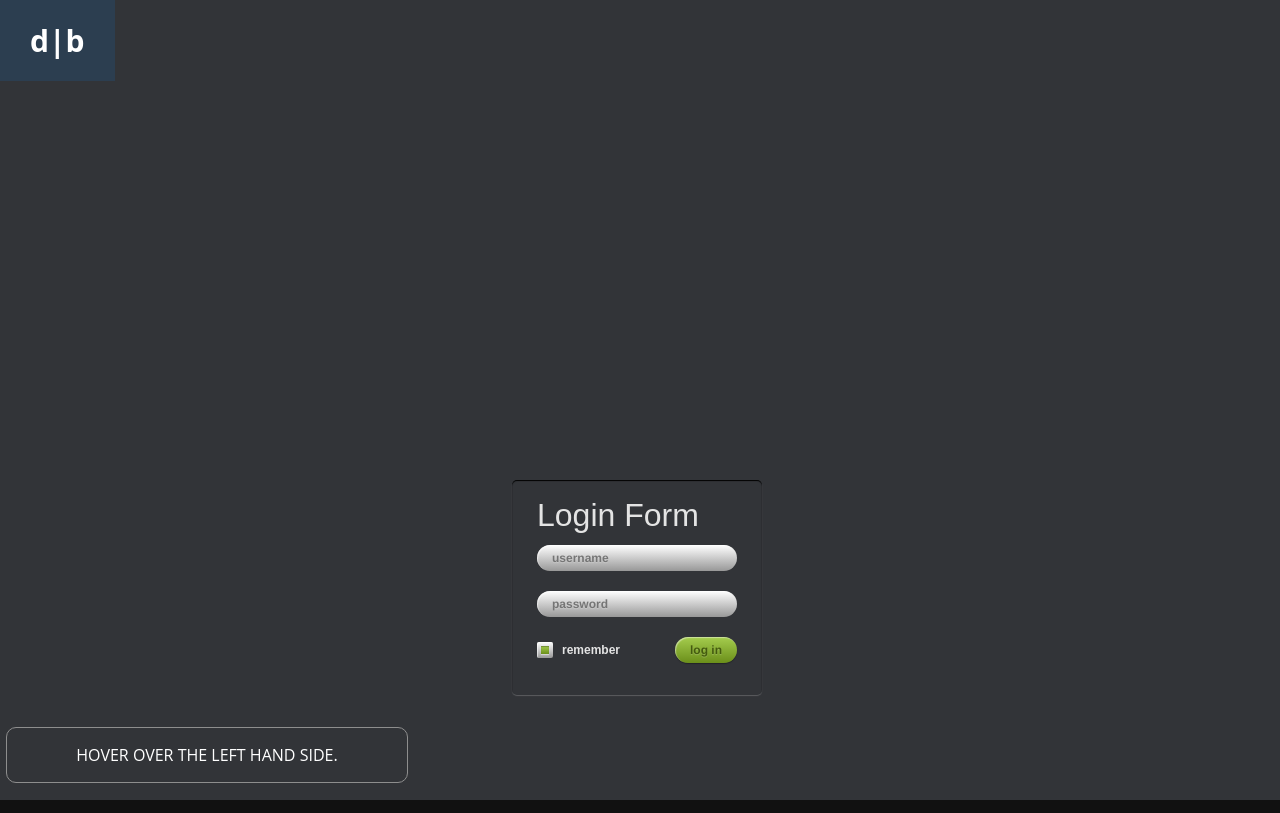
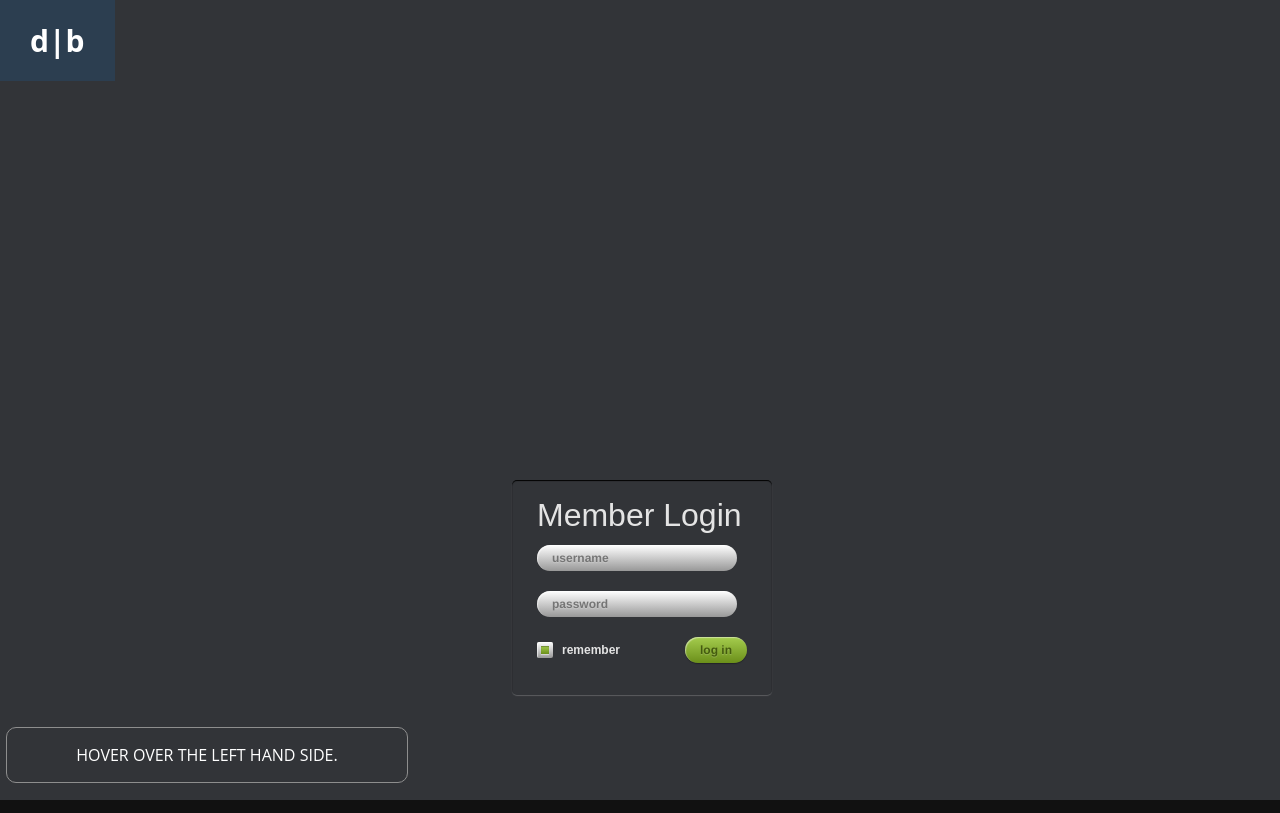
Before and after one commit to kyledrew/potential-db-site, a plain HTML site: page home.html in a window 1280 px wide. Drawn offline with nearby package versions, Linux system fonts and the light colour scheme.

Commit message:
Add files via upload

```diff
--- a/home.css
+++ b/home.css
@@ -188,16 +188,13 @@ ul li a:link {
 }
 
 #sec1 {
-    width: 200px;
-    height: 200px;
     position: absolute;
     top: 60%;
     left: 40%;
 }
 
 .login-form {
-    position: relative;
-    width: 200px;
+    width: 210px;
     height: 200px;
     padding: 15px 25px 0 25px;
     margin-top 15px;
--- a/home.html
+++ b/home.html
@@ -32,7 +32,7 @@
         <div id="sec1">
 
             <form class="login-form" action="#">
-                <h2>Login Form</h2>
+                <h2>Member Login</h2>
                 <input type="text" name="username" placeholder="username">
                 <input type="password" name="password" placeholder="password">
                 <span>
```
